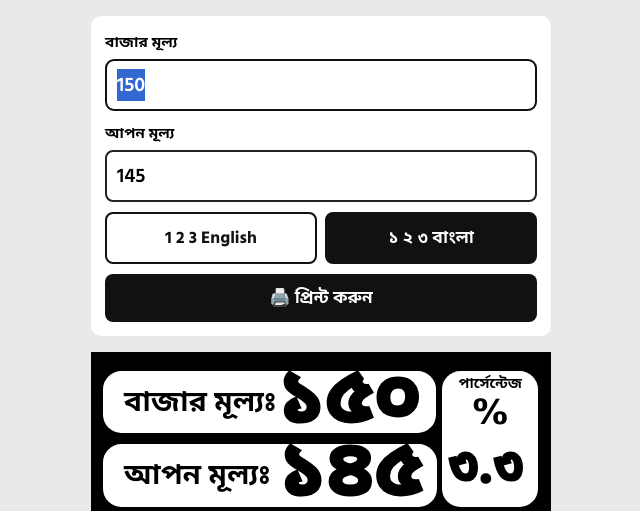
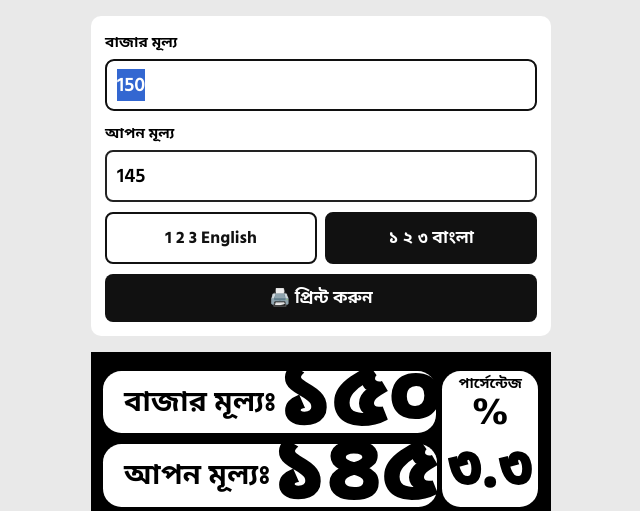
Before and after one commit to imsohan007/AponPriceTag, a plain HTML site: page index.html in a window 1280 px wide. Shown: the top 511 px of the page, without its empty margins (319-959 px from the left). Drawn offline with Linux system fonts and the light colour scheme; a web font is replaced by a local one.

Commit message:
index.html

```diff
--- a/index.html
+++ b/index.html
@@ -45,9 +45,9 @@
   .b3 { left: 76.4%; top: 7.3%; width: 20.8%; height: 52.2%; flex-direction: column; justify-content: flex-start; }
   .label { font-weight: 700; font-size: 6.3cqw; white-space: nowrap; margin-left: 4.5cqw; line-height: 1; }
   .num {
-    margin-left: auto; margin-right: 3cqw;
+    flex: 1; text-align: center; margin: 0 2cqw 0 0;
     font-family: 'Arial Black', Impact, 'Helvetica Neue', Arial, sans-serif;
-    font-weight: 900; font-style: italic; font-size: 14cqw; line-height: 1;
+    font-weight: 900; font-style: italic; font-size: 17cqw; line-height: 1;
     letter-spacing: -0.3cqw; white-space: nowrap;
   }
   .p-title { font-weight: 700; font-size: 3.1cqw; margin-top: 1cqw; white-space: nowrap; line-height: 1.1; }
@@ -56,17 +56,17 @@
     font-size: 8cqw; line-height: 1; margin-top: 0.5cqw;
   }
   .p-num {
-    align-self: flex-start; margin-left: 1.2cqw; margin-top: 3.2cqw;
+    align-self: center; text-align: center; margin: 3.2cqw 0 0 0;
     font-family: 'Arial Black', Impact, Arial, sans-serif; font-weight: 900;
-    font-size: 11cqw; line-height: 1;
+    font-size: 12.5cqw; line-height: 1;
   }
   /* বাংলা অঙ্ক = নিকষ ফন্ট */
   .tag.bn .num, .tag.bn .p-num {
     font-family: var(--bn); font-style: normal; font-weight: 700;
     -webkit-text-stroke: 0.7cqw #000; letter-spacing: 0;
   }
-  .tag.bn .num { font-size: 17cqw; }
-  .tag.bn .p-num { font-size: 12cqw; -webkit-text-stroke: 0.5cqw #000; }
+  .tag.bn .num { font-size: 19.5cqw; }
+  .tag.bn .p-num { font-size: 13.5cqw; -webkit-text-stroke: 0.5cqw #000; }
   .tag.bn .p-sign { font-style: normal; }
 
   .logo { position: absolute; left: 2.5cqw; top: 35.2cqw; width: 41.5cqw; height: auto; }
@@ -128,7 +128,7 @@
     el.textContent = conv(text);
     const len = text.length;
     const bn = lang === 'bn';
-    const big = bn ? 17 : 14;
+    const big = bn ? 19.5 : 17;
     el.style.fontSize = len <= 3 ? '' : (big * (len === 4 ? 0.82 : len === 5 ? 0.68 : 0.57)) + 'cqw';
   }
 
@@ -147,7 +147,7 @@
     if (!isNaN(m) && !isNaN(o) && m > 0) pct = String(+(((m - o) / m) * 100).toFixed(1));
     const vp = $('vPct');
     vp.textContent = conv(pct);
-    const base = lang === 'bn' ? 12 : 11;
+    const base = lang === 'bn' ? 13.5 : 12.5;
     vp.style.fontSize = pct.length <= 2 ? '' : (base * (pct.length === 3 ? 0.9 : pct.length === 4 ? 0.75 : 0.6)) + 'cqw';
   }
 
```
